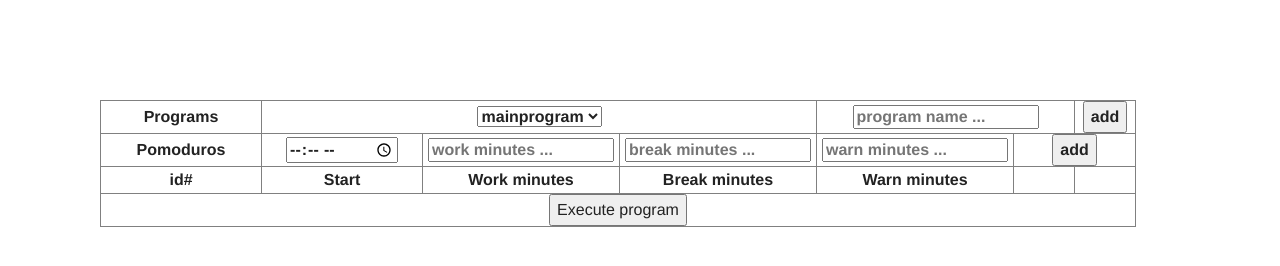
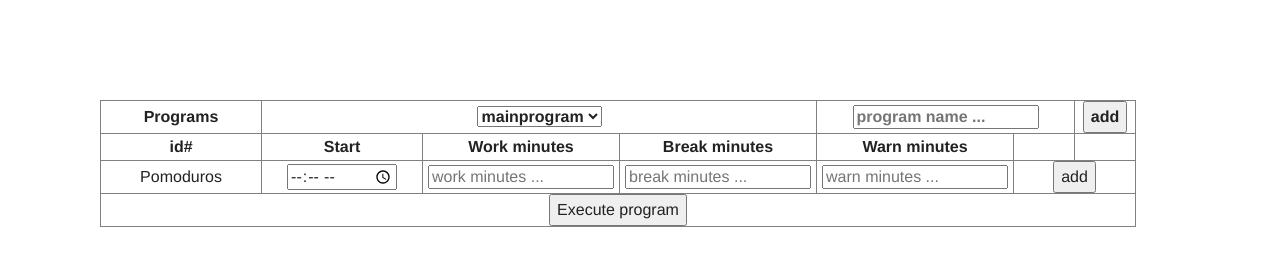
Before and after one commit to rafacouto/pomoduro, a website: page src/settings_prototype.html in a window 1280 px wide. Drawn offline with Linux system fonts and the light colour scheme.

Commit message:
Changed pomoduro add row position

```diff
--- a/src/js/settings.js
+++ b/src/js/settings.js
@@ -17,6 +17,7 @@ var pomoSettings = {
     init: function () {
         this._element = document.querySelector(this.getSelector());
         this.refreshProgramList();
+        this.refreshPomoduroList()
         this.addProgramAddEvent();
         this.addProgramSwitchEvent();
         this.addPomoduroAddEvent();
--- a/src/settings_prototype.html
+++ b/src/settings_prototype.html
@@ -24,16 +24,7 @@
         </th>
 
     </tr>
-    <tr>
-        <th class="td-med">Pomoduros</th>
-        <th class="td-med"><input type="time" placeholder="start time ..." class="pomo-add-start"></th>
-        <th class="td-med"><input type="number" min="0" placeholder="work minutes ..." class="pomo-add-work"></th>
-        <th class="td-med"><input type="number" min="0" placeholder="break minutes ..." class="pomo-add-break"></th>
-        <th class="td-med"><input type="number" min="0" placeholder="warn minutes ..." class="pomo-add-warn"></th>
-        <th class="td-small" colspan="2">
-            <button class="pomodoro-add-button">add</button>
-        </th>
-    </tr>
+
     <tr>
         <th class="td-small">id#</th>
         <th class="td-med">Start</th>
@@ -46,9 +37,19 @@
     </thead>
     <tfoot>
     <tr>
-        <td colspan="7" align="center">
-            <button class="exec">Execute program</button>
+    <tr>
+        <td class="td-med">Pomoduros</td>
+        <td class="td-med"><input type="time" placeholder="start time ..." class="pomo-add-start"></td>
+        <td class="td-med"><input type="number" min="0" placeholder="work minutes ..." class="pomo-add-work"></td>
+        <td class="td-med"><input type="number" min="0" placeholder="break minutes ..." class="pomo-add-break"></td>
+        <td class="td-med"><input type="number" min="0" placeholder="warn minutes ..." class="pomo-add-warn"></td>
+        <td class="td-small" colspan="2">
+            <button class="pomodoro-add-button">add</button>
         </td>
+    </tr>
+    <td colspan="7" align="center">
+        <button class="exec">Execute program</button>
+    </td>
     </tr>
     </tfoot>
     <tbody>
```
